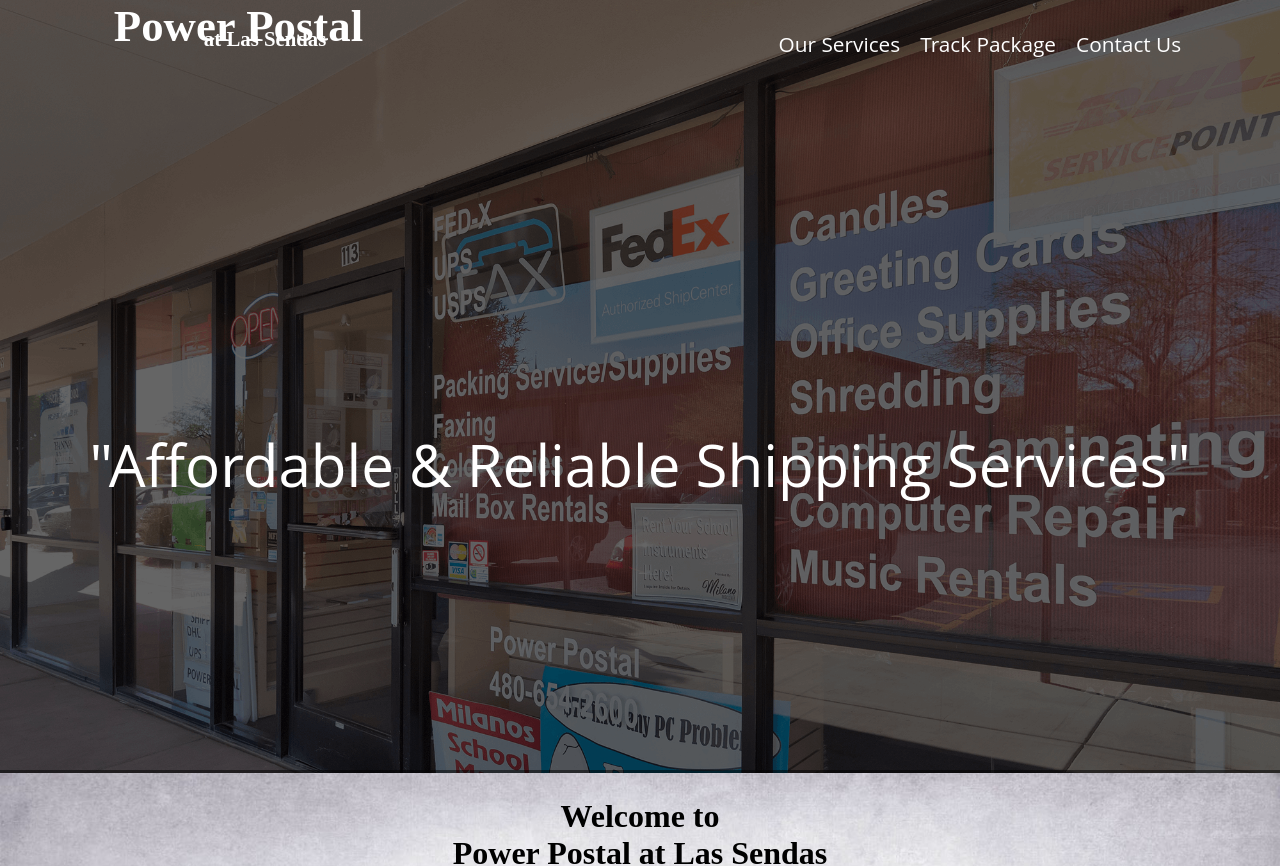
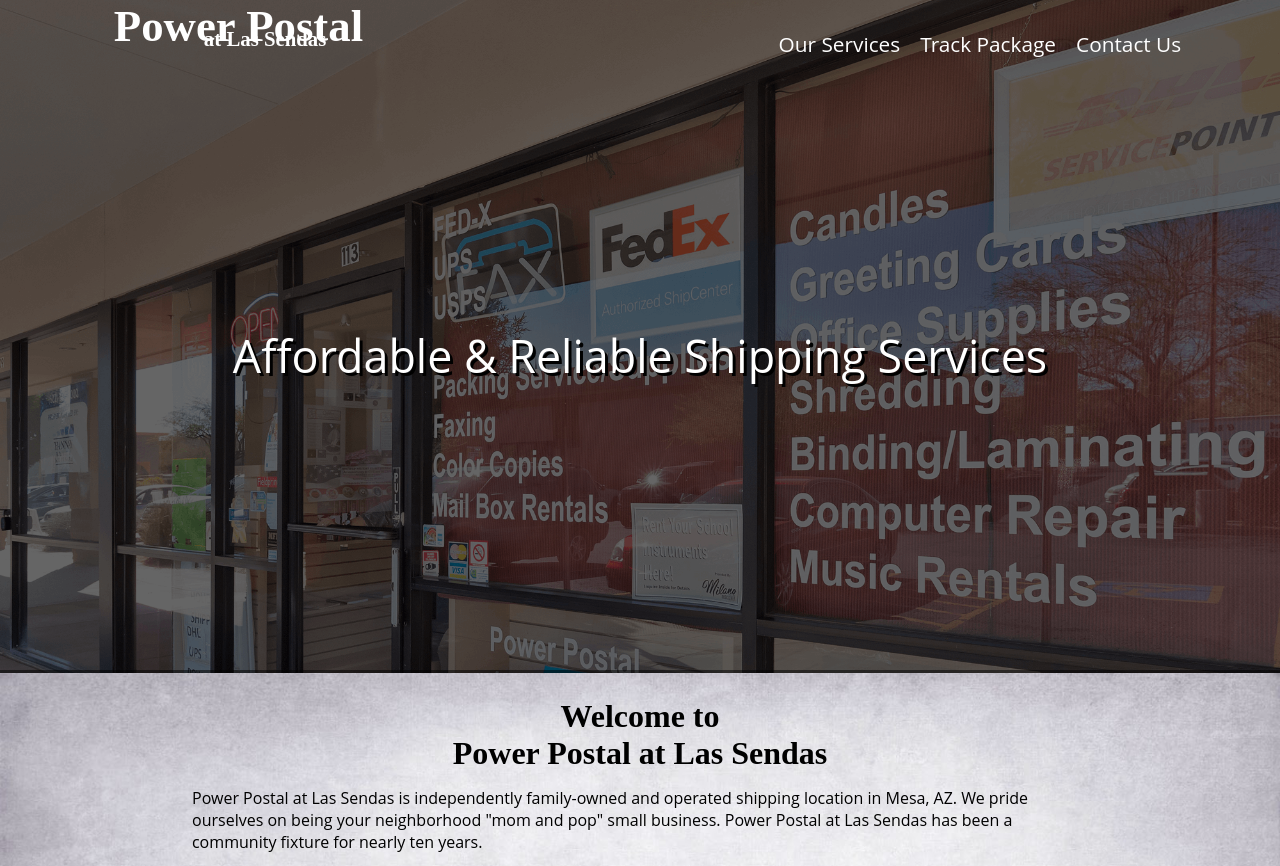
Before and after one commit to BlaineA97/ProgressivePowerPostal, a React (Create React App) app: page / in a window 1280 px wide. Shown: the top 866 px of the page. Built offline with nearby package versions, Linux system fonts and the light colour scheme.

Commit message:
adjusted font shadow on imagetext in header component

```diff
--- a/src/components/Header.css
+++ b/src/components/Header.css
@@ -8,35 +8,35 @@
   font-family: 'Open Sans', sans-serif;
 }
 #Header-background-1 {
-  min-height: 800px;
-  max-height: 800px;
+  min-height: 700px;
+  max-height: 700px;
   background-image: url("../images/storefront.png");
   background-repeat: no-repeat;
   background-size: cover;
 }
 #Header-background-2 {
-  min-height: 800px;
-  max-height: 800px;
+  min-height: 700px;
+  max-height: 700px;
   background-image: url("../images/storeinterior.png");
   background-repeat: no-repeat;
   background-size: cover;
 }
 #Header-background-3 {
-  min-height: 800px;
-  max-height: 800px;
+  min-height: 700px;
+  max-height: 700px;
   background-image: url("../images/storesupplies.png");
   background-repeat: no-repeat;
   background-size: cover;
 }
-.Header-arrow-container {
-  margin-top: 350px;
+.Header-imageText-container {
+  margin-top: 250px;
   font-size: 2.8em;
   color: white;
   display: flex;
   justify-content: space-around;
   vertical-align: middle;
+  text-align: center;
+  text-shadow: 3px 3px #000000;
 }
 .Header-background-text {
-  text-align: center;
-  font-size: 1.3em;
 }
--- a/src/components/Header.js
+++ b/src/components/Header.js
@@ -15,13 +15,13 @@
 
 // Returns text to sit over images.
   imageTextOne() {
-    return(<p className="Header-background-text">"Affordable & Reliable Shipping Services"</p>)
+    return(<p className="Header-background-text">Affordable & Reliable Shipping Services</p>)
   }
   imageTextTwo() {
-    return(<p className="Header-background-text">"Candles, Greeting Cards & Office Supplies"</p>)
+    return(<p className="Header-background-text">Candles, Greeting Cards & Office Supplies</p>)
   }
   imageTextThree() {
-    return(<p className="Header-background-text">"Packing Services & Supplies"</p>)
+    return(<p className="Header-background-text">Packing Services & Supplies</p>)
   }
 
 // Alternates Header background images & text when clicked
@@ -54,8 +54,10 @@
       <div id={this.state.backgroundSelection} className="Header-container">
 
         <Navigation />
-        <div className="Header-arrow-container">
-          <a onClick={this.onClick}> {this.state.backgroundText} </a>
+        <div className="Header-imageText-container">
+          <a onClick={this.onClick}>
+            {this.state.backgroundText}
+          </a>
         </div>
 
       </div>
```
